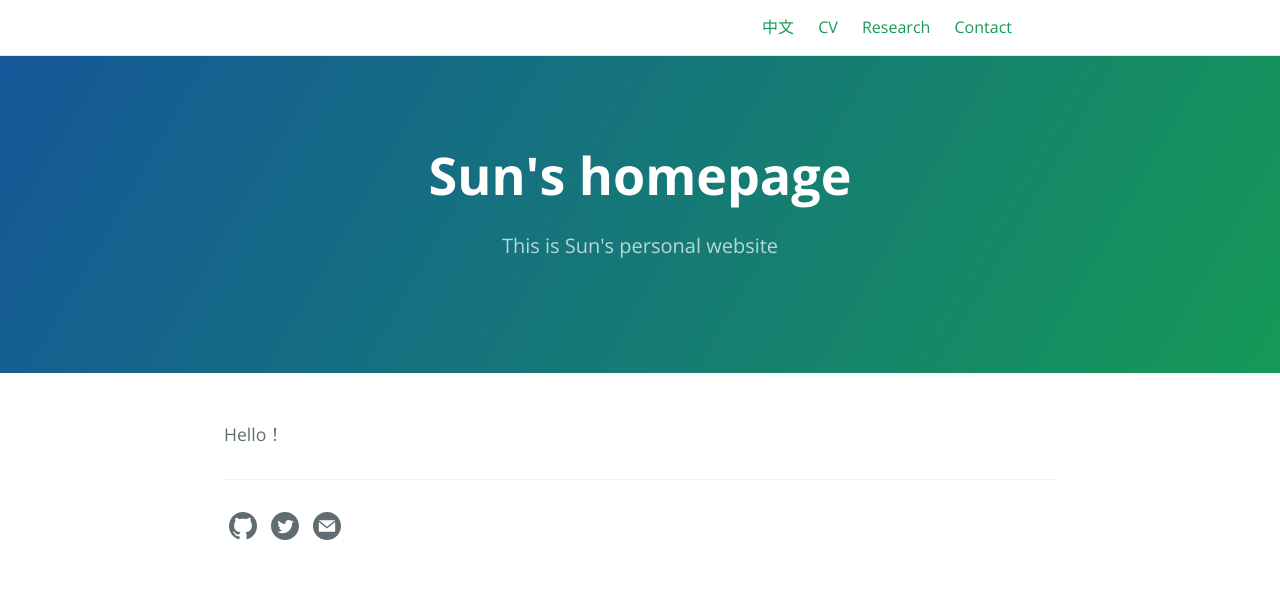
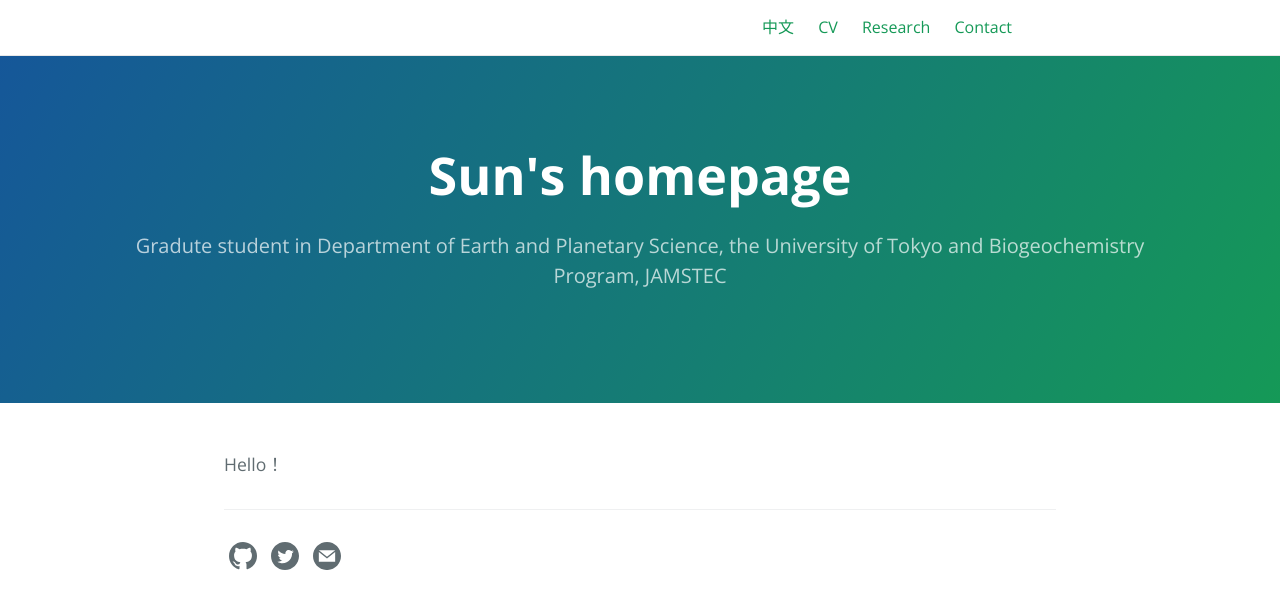
Before and after one commit to sonyuushin/sonyuushin.github.io, a Jekyll site: the page built from index.md, in a window 1280 px wide. Shown: the top 609 px of the page. Built offline with Jekyll 4.4.1, drawn with Linux system fonts in a browser that asks for light colours.

Commit message:
Update _config.yml

```diff
--- a/_config.yml
+++ b/_config.yml
@@ -1,5 +1,5 @@
 title: Sun's homepage
-description: This is Sun's personal website
+description: Gradute student in Department of Earth and Planetary Science, the University of Tokyo and Biogeochemistry Program, JAMSTEC
 show_downloads: false
 
 baseurl: "" # change this to the subpath of your site, e.g. /blog. Leave it empty if you don't need it.
```
